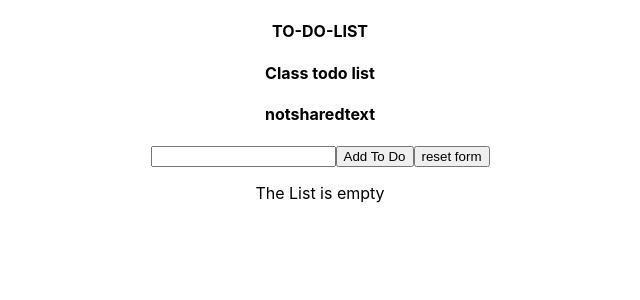
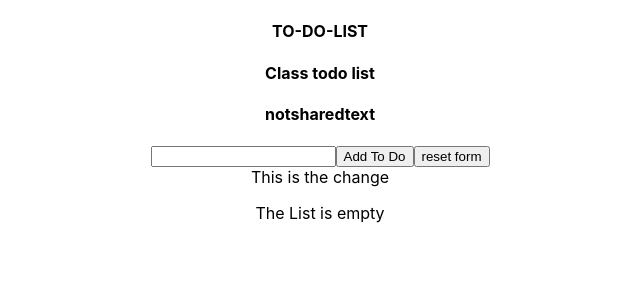
Before and after one commit to josephbill/ReactTodoApp, a React (Create React App) app: page / in a window 1280 px wide. Shown: the top 300 px of the page, without its empty margins (320-960 px from the left). Built offline with nearby package versions, Linux system fonts and the light colour scheme.

Commit message:
new change

```diff
--- a/src/components/formcomponent/TodoForm.js
+++ b/src/components/formcomponent/TodoForm.js
@@ -32,7 +32,7 @@ export default function TodoForm({addToDo,sharedText}){
                 />
                 <button type="submit">Add To Do</button>
                 <button type="reset">reset form</button>
-
+                <div>This is the change </div>
             </form>
         </div>
       )
```
